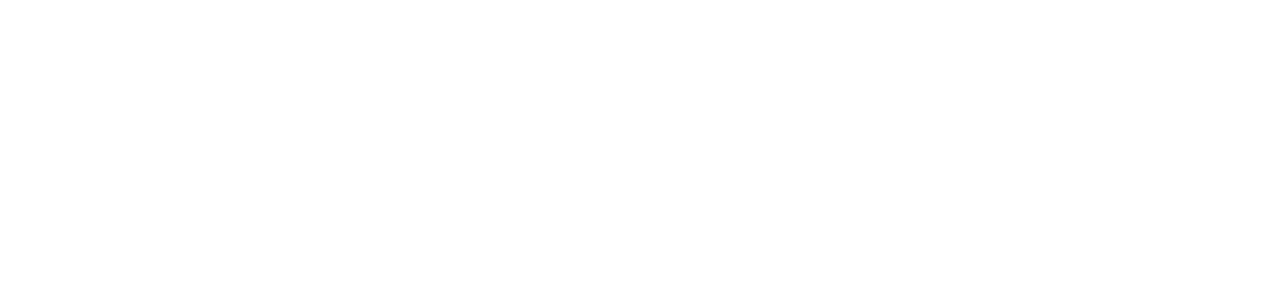
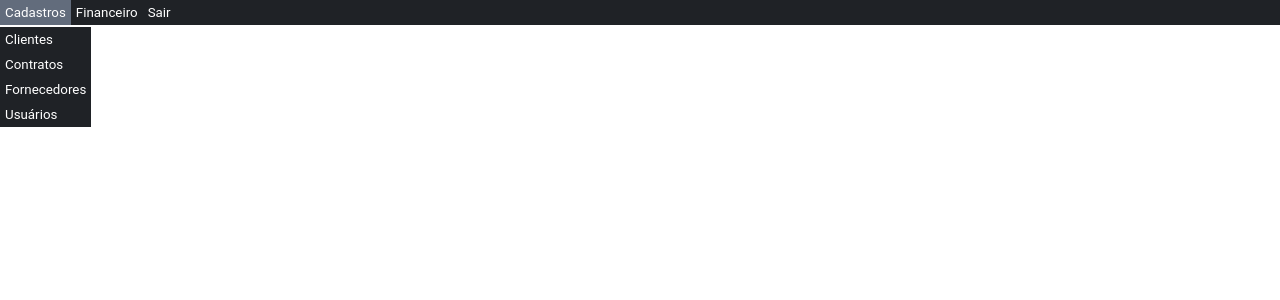
Before and after one commit to rainanDeveloper/bluetools-v2, a React (Create React App) app: page /dashboard in a window 1280 px wide. Shown: the top 300 px of the page. Built offline with nearby package versions, Linux system fonts and the light colour scheme; sample sign-in values are in the browser's storage.

Commit message:
Added the menu to the project

```diff
--- a/src/App.css
+++ b/src/App.css
@@ -1,3 +1,8 @@
+:root {
+	--color-primary-shade: #1F2226;
+	--color-primary-shade-light: #626C7C;
+  }
+
 * {
 	box-sizing: border-box;
 	outline: none
@@ -63,7 +68,7 @@
 	color: white
 }
 
-.color-complement-0 {
+.color-complement {
 	background: #FFB124;
 	color: white
 }	/* Orange shades */
@@ -78,15 +83,15 @@
 
 /* Grey shades */
 
-.color-primary-0 {
+.color-primary-shade {
 	background: #1F2226;
 	color: white
 }
-.color-primary-light {
+.color-primary-shade-light {
 	background: #626C7C;
 	color: white
 }
-.color-primary-dark {
+.color-primary-shade-dark {
 	background: #090D14;
 	color: white
 }
--- /dev/null
+++ b/src/components/SupMenuAdmin/index.js
@@ -0,0 +1,53 @@
+import React from 'react'
+import {Link, useHistory} from 'react-router-dom'
+import './style.css'
+
+
+function SupMenuAdmin(){
+    const history = useHistory()
+
+    const authToken = localStorage.getItem('authToken')
+
+    if(!authToken){
+        history.push('/')
+    }
+
+    function handleLogout(){
+        localStorage.clear()
+        history.push('/')
+    }
+
+    return (
+        <>
+        <div className="supMenu">
+            <ul>
+                <li onMouseOver={event=>{
+                    event.target.closest('li').classList.add('active')
+                }} onMouseLeave={event=>{
+                    event.target.closest('li').classList.remove('active')
+                }}><Link to="#">Cadastros</Link>
+                    <ul className="internalDropDown">
+                        <li><Link to="/clientes">Clientes</Link></li>
+                        <li><Link to="/usuarios">Contratos</Link></li>
+                        <li><Link to="/usuarios">Fornecedores</Link></li>
+                        <li><Link to="/usuarios">Usuários</Link></li>
+                    </ul>
+                </li>
+                <li onMouseOver={event=>{
+                    event.target.closest('li').classList.add('active')
+                }} onMouseLeave={event=>{
+                    event.target.closest('li').classList.remove('active')
+                }}><Link to="#">Financeiro</Link>
+                    <ul className="internalDropDown">
+                        <li><Link to="/recebimentos">Recebimentos</Link></li>
+                        <li><Link to="/recebimentos">Pagamentos</Link></li>
+                    </ul>
+                </li>
+                <li><Link to="#" onClick={handleLogout}>Sair</Link></li>
+            </ul>
+        </div>
+        </>
+    )
+}
+
+export default SupMenuAdmin
--- /dev/null
+++ b/src/components/SupMenuAdmin/style.css
@@ -0,0 +1,56 @@
+div.supMenu {
+	cursor: default;
+	position: absolute;
+	top: 0;
+	left: 0;
+	width: 100vw;
+	font-size: 10pt;
+	user-select: none;
+	overflow: visible;
+	color: white;
+	background-color: var(--color-primary-shade);
+}
+
+div.supMenu ul {
+	display: flex;
+	flex-direction: row;
+	position: relative;
+	padding: 0;
+	margin: 0;
+}
+
+div.supMenu li {
+	position: relative;
+	display: flex;
+	flex-direction: column;
+	overflow: visible;
+	background: var(--color-primary-shade);
+}
+
+div.supMenu li a {
+	color: white;
+	cursor: default;
+	padding: 5px;
+	text-decoration: none;
+}
+
+div.supMenu li a:hover {
+	background: var(--color-primary-shade-light);
+}
+
+div.supMenu li ul.internalDropDown {
+	position: absolute;
+	top:27px;
+	display: none;
+	flex-direction: column;
+	height: 0;
+	overflow: visible;
+}
+
+div.supMenu li ul.internalDropDown li {
+	width: 100%;
+}
+
+div.supMenu li.active ul.internalDropDown {
+	display: flex;
+}
--- a/src/pages/DashBoard/index.js
+++ b/src/pages/DashBoard/index.js
@@ -1,11 +1,11 @@
 import React from 'react'
 import './style.css'
-import logo from '../../common-assets/logo.png'
-import api from '../../services/api'
+import SupMenuAdmin from '../../components/SupMenuAdmin'
 
 function DashBoard(){
     return (
         <>
+            <SupMenuAdmin/>
         </>
     )
 }
```
